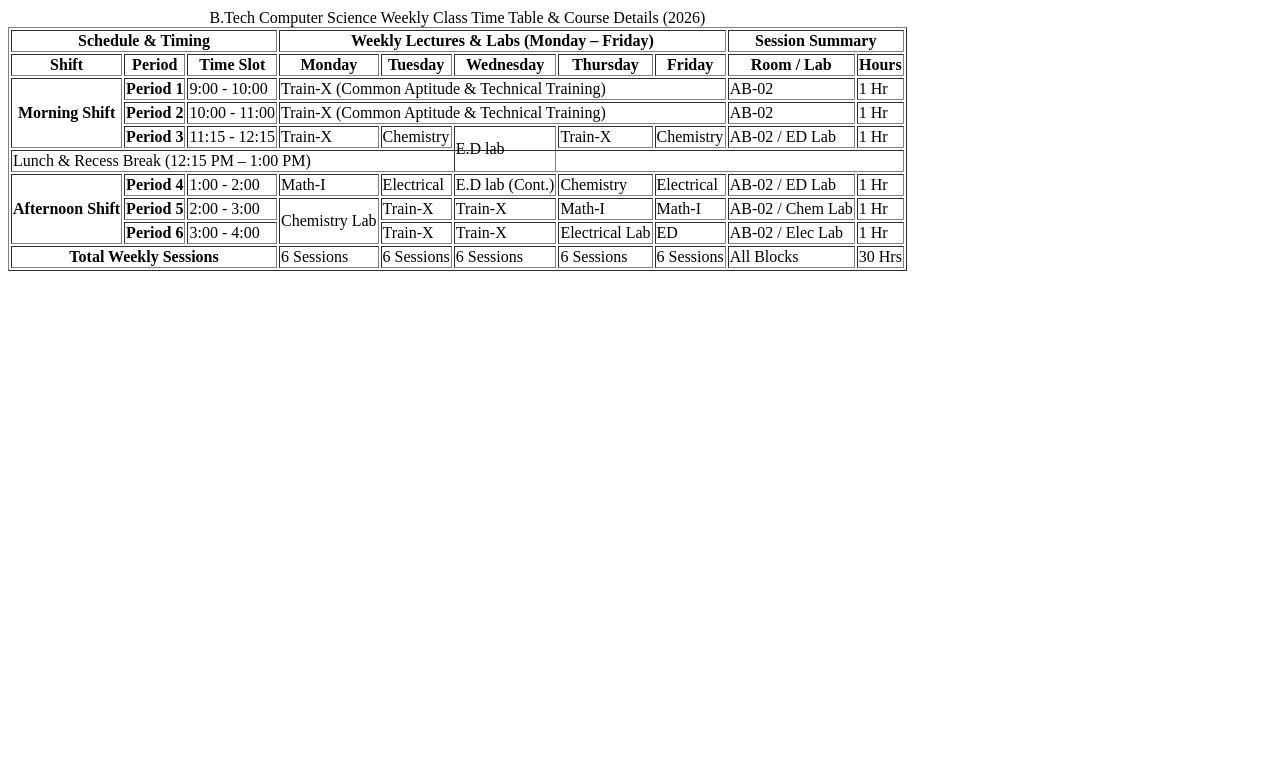
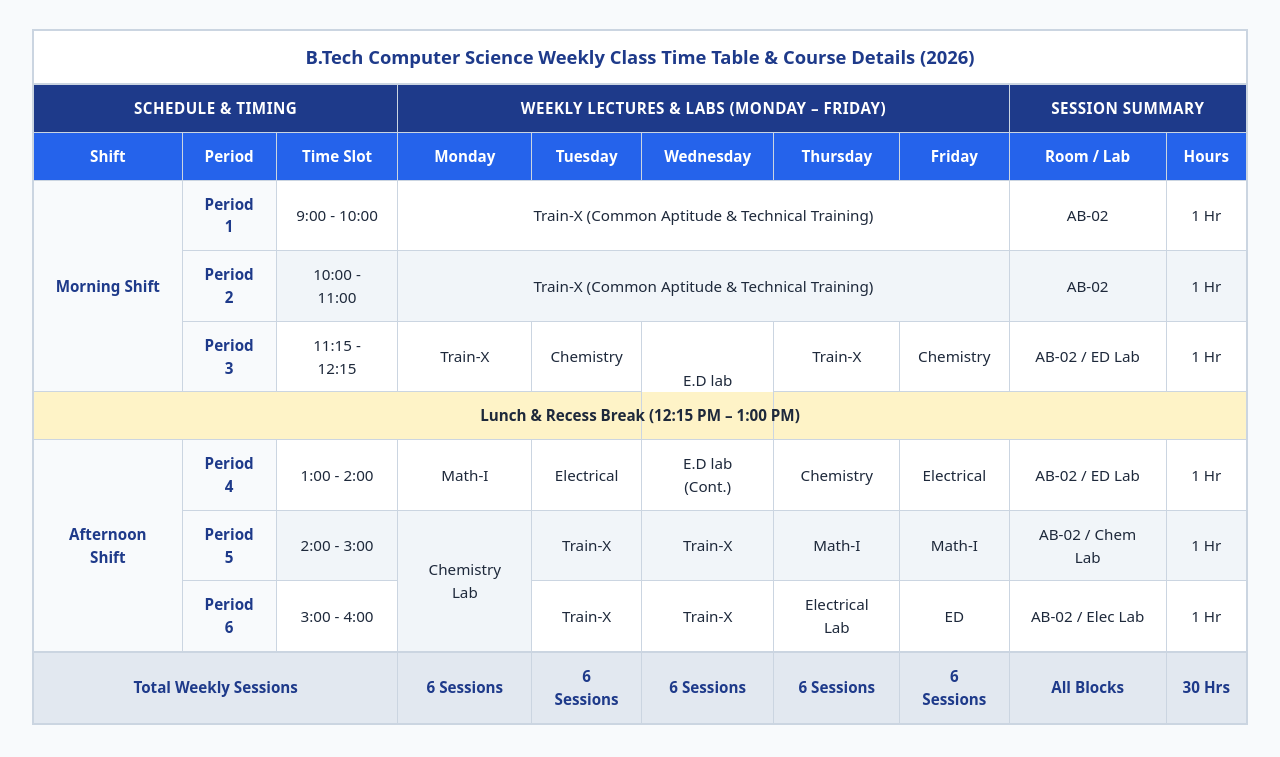
Before and after one commit to shivam198914-del/MERN-Assignment, a plain HTML site: page assignment-03/Index.html in a window 1280 px wide. Shown: the part 105-862 px from the top of the page. Before the commit the page ends 800 px from the top, so only its background shows below. Drawn offline with Linux system fonts and the light colour scheme.

Commit message:
Fix: Update assignment-03 Index.html and atyle.css

```diff
--- a/assignment-03/style.css
+++ b/assignment-03/style.css
@@ -0,0 +1,128 @@
+:root {
+    /* Colors */
+    --color-bg: #f8fafc;
+    --color-surface: #ffffff;
+    --color-primary: #1e3a8a;
+    --color-primary-sub: #2563eb;
+    --color-footer-bg: #e2e8f0;
+    --color-break-bg: #fef3c7;
+    --color-stripe: #f1f5f9;
+    --color-hover: #dbeafe;
+    --color-border: #cbd5e1;
+    --color-text: #1e293b;
+    --color-text-light: #ffffff;
+    --color-text-muted: #475569;
+
+    /* Spacing */
+    --space-page: 2rem;
+    --space-cell: 0.75rem 1rem;
+    --space-caption: 0.75rem;
+
+    /* Font Sizes */
+    --font-family: system-ui, -apple-system, BlinkMacSystemFont, "Segoe UI", Roboto, sans-serif;
+    --font-size-base: 0.95rem;
+    --font-size-title: 1.75rem;
+    --font-size-caption: 1.15rem;
+    --font-size-header: 0.95rem;
+}
+
+* {
+    box-sizing: border-box;
+    margin: 0;
+    padding: 0;
+}
+
+body {
+    font-family: var(--font-family);
+    font-size: var(--font-size-base);
+    background-color: var(--color-bg);
+    color: var(--color-text);
+    padding: var(--space-page);
+    line-height: 1.5;
+}
+
+header {
+    text-align: center;
+    margin-bottom: var(--space-page);
+}
+
+header h1 {
+    font-size: var(--font-size-title);
+    color: var(--color-primary);
+    margin-bottom: 0.35rem;
+}
+
+header p {
+    color: var(--color-text-muted);
+}
+
+main {
+    overflow-x: auto;
+}
+
+table {
+    width: 100%;
+    border-collapse: collapse;
+    background-color: var(--color-surface);
+    border: 2px solid var(--color-border);
+}
+
+caption {
+    caption-side: top;
+    font-size: var(--font-size-caption);
+    font-weight: 700;
+    color: var(--color-primary);
+    padding: var(--space-caption);
+    background-color: var(--color-surface);
+    border: 2px solid var(--color-border);
+    border-bottom: none;
+}
+
+th,
+td {
+    padding: var(--space-cell);
+    border: 1px solid var(--color-border);
+    text-align: center;
+}
+
+thead tr:first-child th {
+    background-color: var(--color-primary);
+    color: var(--color-text-light);
+    font-size: var(--font-size-header);
+    letter-spacing: 0.03em;
+    text-transform: uppercase;
+}
+
+thead tr:nth-child(2) th {
+    background-color: var(--color-primary-sub);
+    color: var(--color-text-light);
+    font-size: var(--font-size-header);
+}
+
+tbody th {
+    background-color: #f8fafc;
+    font-weight: 600;
+    color: var(--color-primary);
+}
+
+tbody tr:nth-child(even) {
+    background-color: var(--color-stripe);
+}
+
+tbody tr:hover {
+    background-color: var(--color-hover);
+}
+
+tbody tr.break-row td {
+    background-color: var(--color-break-bg);
+    font-weight: 700;
+    color: var(--color-text);
+}
+
+tfoot th,
+tfoot td {
+    background-color: var(--color-footer-bg);
+    font-weight: 700;
+    color: var(--color-primary);
+    border-top: 2px solid var(--color-border);
+}
```
Also changed, not shown: assignment-03/Index.html (+0 -1 lines).
